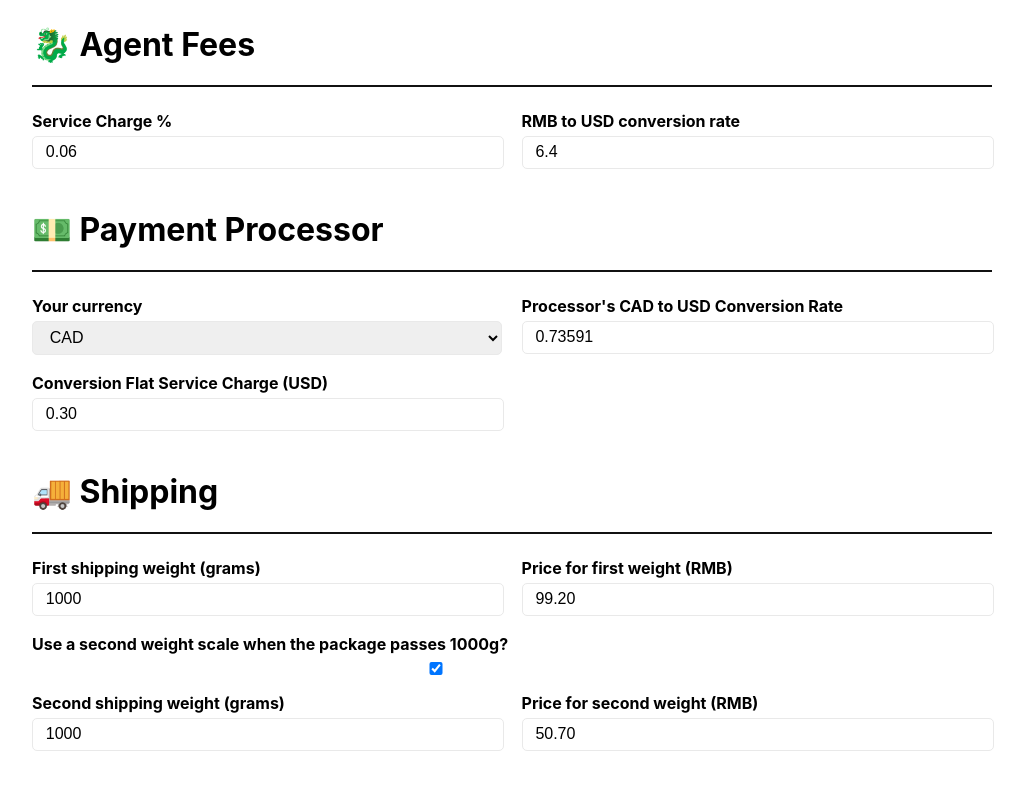
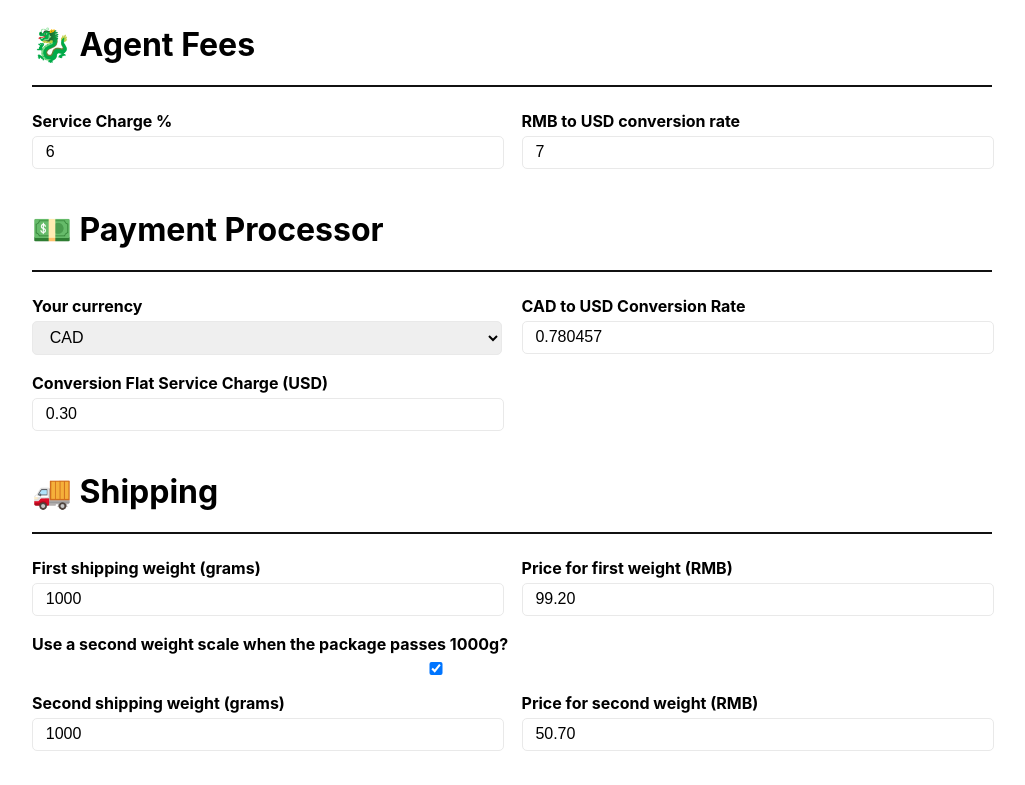
Before and after one commit to CodeZombie/ChinaPriceCalculator, a plain HTML site: page index.html in a window 1280 px wide. Shown: the top 785 px of the page, without its empty margins (128-1153 px from the left). Drawn offline with nearby package versions, Linux system fonts and the light colour scheme.

Commit message:
Adjusted defaults

```diff
--- a/index.html
+++ b/index.html
@@ -41,7 +41,7 @@
             </div>
 
             <div class="column six">
-                <label for="paypal_currency_conversion_rate_input">Processor's {{ agent.localCurrency }} to USD Conversion Rate</label>
+                <label for="paypal_currency_conversion_rate_input">{{ agent.localCurrency }} to USD Conversion Rate</label>
                 <input type="text" id="paypal_currency_conversion_rate_input" v-model.number="agent.localCurrencyToUSDExchangeRate">
             </div>
         </div>
--- a/js/agent.js
+++ b/js/agent.js
@@ -1,9 +1,9 @@
 function Agent() {
-    this.agentServiceFeePercentage = 0.06;
-    this.usdRMBExchangeRate = 6.400;
+    this.agentServiceFeePercentage = 6;
+    this.usdRMBExchangeRate = 7.000;
 
     this.localCurrency = "CAD";
-    this.localCurrencyToUSDExchangeRate = 0.73591;     //The rate at which the base currency is converted to the paypal currency.
+    this.localCurrencyToUSDExchangeRate = 0.780457;     //The rate at which the base currency is converted to the paypal currency.
     //this.paypalFeePercentage = 0.03;                //The amount paypal takes as a percentage of the total cost, after conversion.
     this.paypalFlatCharge = 0.03;                   //A charge, in USD that paypal charges as a flat fee.
 
@@ -51,7 +51,7 @@ Agent.prototype.totalCostWithoutAgentServiceCharge = function(haul) {
 
 //output: RMB
 Agent.prototype.agentServiceCharge = function(haul) {
-    return (this.totalCostWithoutAgentServiceCharge(haul)) * this.agentServiceFeePercentage;
+    return (this.totalCostWithoutAgentServiceCharge(haul)) * (this.agentServiceFeePercentage / 100.0);
 }
 
 //Ouput: Local Currency
```
